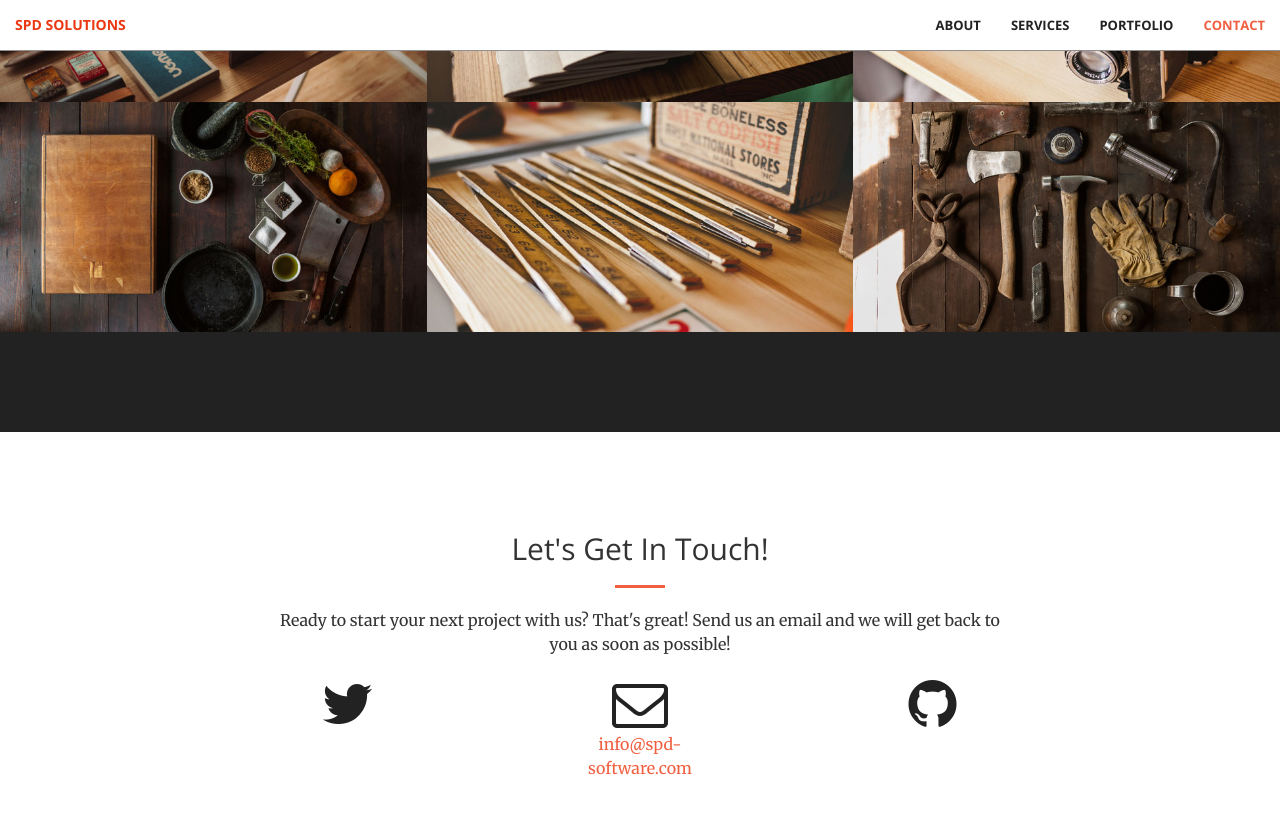
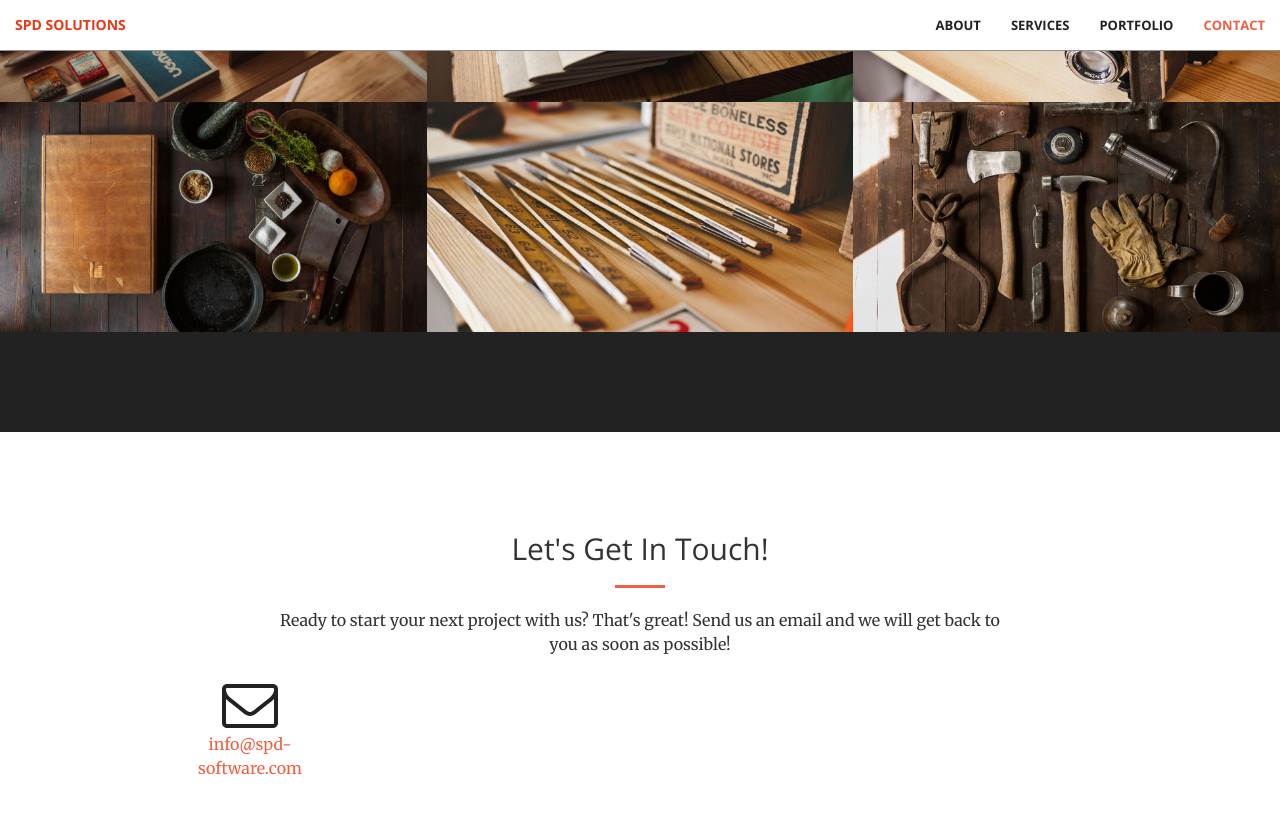
Before and after one commit to spd-software/spd-software.github.io, a Jekyll site: the page built from index.html, in a window 1280 px wide and 900 px high, scrolled down 2442 px. Shown: the top 814 px of the window. Built offline with Jekyll 4.4.1, drawn with Linux system fonts in a browser that asks for light colours.

Commit message:
Remove github & twiter

```diff
--- a/_includes/contact.html
+++ b/_includes/contact.html
@@ -6,24 +6,23 @@
                 <hr class="primary">
                 <p>Ready to start your next project with us? That's great! Send us an email and we will get back to you as soon as possible!</p>
             </div>
-        <div class="col-lg-2 col-lg-offset-2 text-center">
+        <!-- <div class="col-lg-2 col-lg-offset-2 text-center">
             <a href="https://twitter.com/{{ site.twitter_username }}">
                 <i class="fa fa-twitter fa-3x wow bounceIn" data-wow-delay=".1s"></i>
                 <p>{{ site.twitter_username }}</p>
             </a>
-        </div>
+        </div> -->
         <div class="col-lg-2 col-lg-offset-1 text-center">
             <a href="mailto:{{ site.email }}">
             <i class="fa fa-envelope-o fa-3x wow bounceIn" data-wow-delay=".1s"></i>
                 <p>{{ site.email }}</p>
             </a>
         </div>
-        <div class="col-lg-2 col-lg-offset-1 text-center">
-            <a href="https://github.com/{{ site.github_username }}">
-            <i class="fa fa-github fa-3x wow bounceIn" data-wow-delay=".1s"></i>
-                <p>{{ site.github_username }}</p>
-            </a>
-        </div>
+        <!-- <div class="col-lg-2 col-lg-offset-1 text-center">
+            <p><Address>Add: Sunrise Building 2nd Floor, 2/9 Street, Hai Chau District, Da Nang, Vietnam</Address></p>
+        </div> -->
+
+
 
     </div>
 </section>
```
